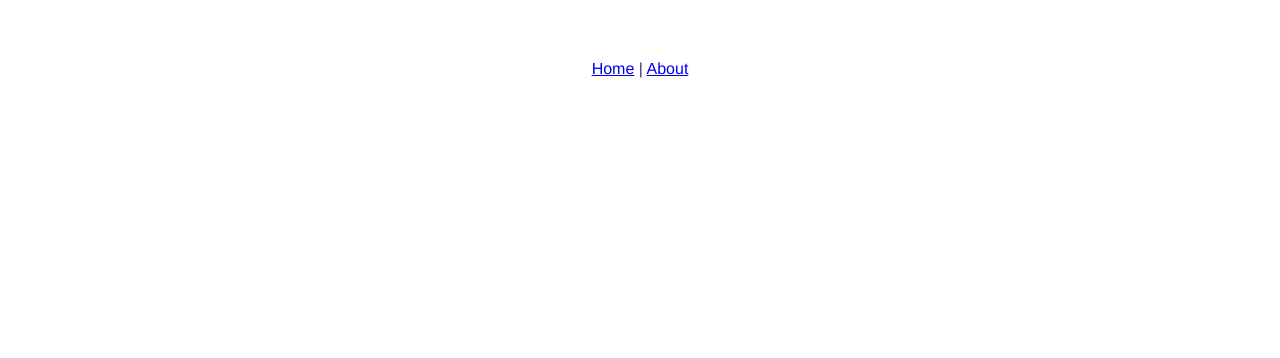
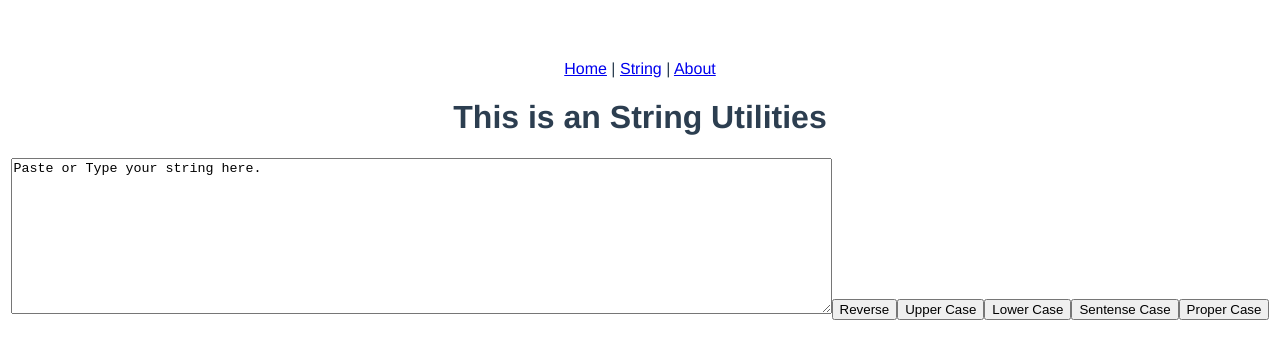
Before and after one commit to chuanjin/handy, a Vue app: page /string in a window 1280 px wide. Shown: the top 358 px of the page. Built offline with nearby package versions, Linux system fonts and the light colour scheme.

Commit message:
Add string case convert tool

```diff
--- a/src/App.vue
+++ b/src/App.vue
@@ -2,6 +2,7 @@
   <div id="app">
     <div id="nav">
       <router-link to="/">Home</router-link> |
+      <router-link to="/string">String</router-link> |
       <router-link to="/about">About</router-link>
     </div>
     <router-view/>
--- a/src/router.js
+++ b/src/router.js
@@ -20,6 +20,11 @@ export default new Router({
       // this generates a separate chunk (about.[hash].js) for this route
       // which is lazy-loaded when the route is visited.
       component: () => import(/* webpackChunkName: "about" */ './views/About.vue')
+    },
+    {
+      path: '/string',
+      name: 'string',
+      component: () => import('./views/StringUtils.vue')
     }
   ]
 })
--- /dev/null
+++ b/src/views/StringUtils.vue
@@ -0,0 +1,60 @@
+<template>
+    <div class="string_utils">
+        <h1>This is an String Utilities</h1>
+
+        <div>
+
+            <textarea rows="10" cols="100" v-model="input_strings">
+            </textarea>
+            <button v-on:click="reverse">Reverse</button>
+            <button v-on:click="upprer_case">Upper Case</button>
+            <button v-on:click="lower_case">Lower Case</button>
+            <button v-on:click="sentense_case">Sentense Case</button>
+            <button v-on:click="proper_case">Proper Case</button>
+        </div>
+
+
+
+    </div>
+</template>
+
+<script>
+
+export default {
+    data() {
+        return {
+            input_strings: "Paste or Type your string here."
+        }
+    },
+
+    methods: {
+        reverse: function () {
+            this.input_strings = this.input_strings.split('').reverse().join('')
+        },
+
+        upprer_case: function () {
+            this.input_strings = this.input_strings.toUpperCase()
+        },
+
+        lower_case: function () {
+            this.input_strings = this.input_strings.toLowerCase()
+        },
+
+        capitalize: function(s) {
+            return s.charAt(0).toUpperCase() + s.slice(1).toLowerCase()
+        },
+
+        sentense_case: function() {
+            this.input_strings = this.capitalize(this.input_strings)
+        },
+
+        proper_case: function () {
+            this.input_strings =
+                this.input_strings.split(' ').map(function(s) {
+                    return s.charAt(0).toUpperCase() + s.slice(1).toLowerCase()
+                }).join(' ')
+        }
+    }
+}
+
+</script>
```
